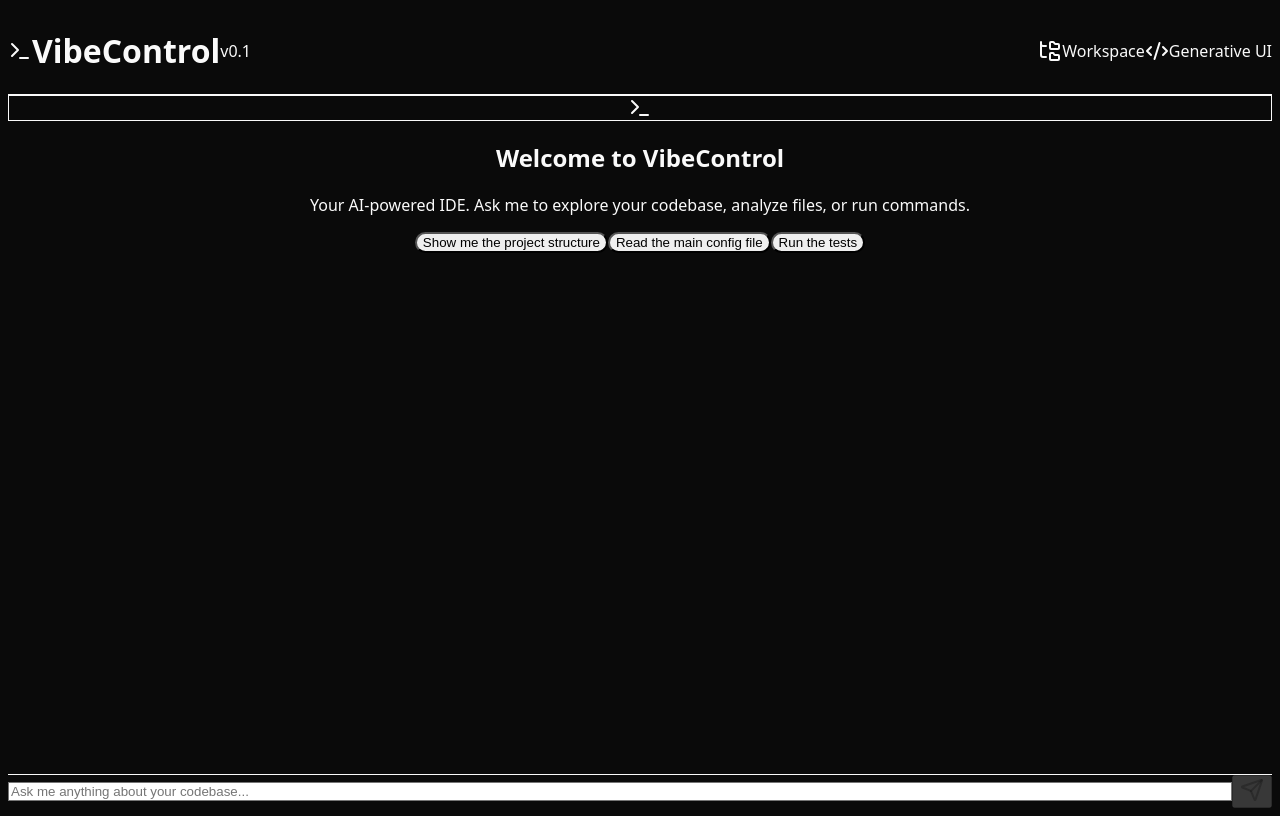
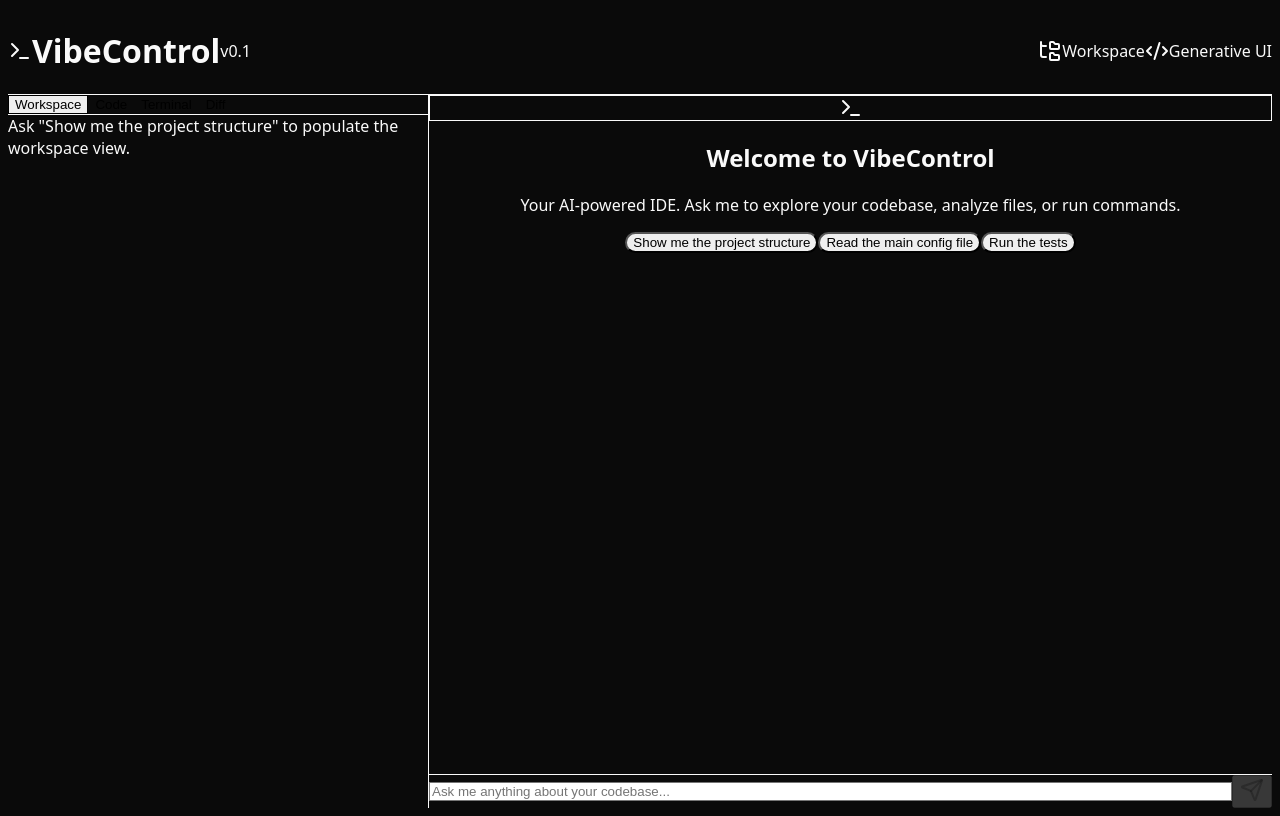
Before and after one commit to wildhash/vibe-control, a Next.js app in the folder web/: page / in a window 1280 px wide. Built offline with nearby package versions, Linux system fonts and the light colour scheme.

Commit message:
feat(web): add HUD and tool loop

```diff
--- a/web/app/api/agent/route.ts
+++ b/web/app/api/agent/route.ts
@@ -9,10 +9,13 @@
  */
 
 import { NextRequest, NextResponse } from "next/server";
+import { basename, resolve, isAbsolute } from "path";
 import {
   GoogleGenerativeAI,
   SchemaType,
   type FunctionDeclaration,
+  type FunctionCall,
+  type Part,
 } from "@google/generative-ai";
 import {
   workspaceList,
@@ -24,8 +27,13 @@ import {
 
 const genAI = new GoogleGenerativeAI(process.env.GEMINI_API_KEY || "");
 
+function detectWorkspaceRoot(): string {
+  const cwd = process.cwd();
+  return basename(cwd) === "web" ? resolve(cwd, "..") : cwd;
+}
+
 // Default workspace path - the vibe-control project itself
-const DEFAULT_WORKSPACE = process.cwd();
+const DEFAULT_WORKSPACE = detectWorkspaceRoot();
 
 // Tool definitions for Gemini
 const tools: FunctionDeclaration[] = [
@@ -115,16 +123,46 @@ interface UIComponent {
   props: Record<string, any>;
 }
 
-async function handleToolCall(toolCall: ToolCall): Promise<{ result: any; component?: UIComponent }> {
+const MAX_TOOL_STEPS = 6;
+const MODEL_TEXT_SEPARATOR = "\n\n";
+const MAX_FILE_CHARS_FOR_MODEL = 20_000;
+
+function toFunctionResponsePayload(value: unknown): object {
+  if (value && typeof value === "object" && !Array.isArray(value)) return value as object;
+  return { result: value };
+}
+
+function safeResponseText(response: { text: () => string }): string {
+  try {
+    return response.text();
+  } catch {
+    return "";
+  }
+}
+
+function safeFunctionCalls(response: { functionCalls: () => FunctionCall[] | undefined }): FunctionCall[] {
+  try {
+    return response.functionCalls() ?? [];
+  } catch {
+    return [];
+  }
+}
+
+function resolveWorkspacePath(maybePath: unknown): string {
+  if (typeof maybePath !== "string" || !maybePath.trim()) return DEFAULT_WORKSPACE;
+  return isAbsolute(maybePath) ? maybePath : resolve(DEFAULT_WORKSPACE, maybePath);
+}
+
+async function handleToolCall(toolCall: ToolCall): Promise<{ modelResponse: object; component?: UIComponent }> {
   const { name, args } = toolCall;
 
   try {
     switch (name) {
       case "list_workspace_files": {
-        const path = args.path || DEFAULT_WORKSPACE;
+        const path = resolveWorkspacePath(args.path);
         const tree = await workspaceList(path, args.depth || 2);
         return {
-          result: tree,
+          modelResponse: { path, tree },
           component: {
             type: "workspace_tree",
             props: { tree, rootPath: path },
@@ -133,20 +171,30 @@ async function handleToolCall(toolCall: ToolCall): Promise<{ result: any; compon
       }
 
       case "read_file": {
-        const content = await workspaceRead(args.path);
-        const ext = args.path.split(".").pop() || "text";
+        const path = resolveWorkspacePath(args.path);
+        const content = await workspaceRead(path);
+        const ext = path.split(".").pop() || "text";
         const langMap: Record<string, string> = {
           ts: "typescript", tsx: "typescript", js: "javascript", jsx: "javascript",
           py: "python", json: "json", md: "markdown", css: "css", html: "html",
         };
+
+        const wasTruncated = content.length > MAX_FILE_CHARS_FOR_MODEL;
+        const modelContent = wasTruncated ? content.slice(0, MAX_FILE_CHARS_FOR_MODEL) : content;
+
         return {
-          result: content,
+          modelResponse: {
+            path,
+            content: modelContent,
+            truncated: wasTruncated,
+            totalChars: content.length,
+          },
           component: {
             type: "code_panel",
             props: {
               code: content,
               language: langMap[ext] || "plaintext",
-              filename: args.path.split(/[/\\]/).pop() || args.path,
+              filename: path.split(/[/\\]/).pop() || path,
             },
           },
         };
@@ -155,7 +203,12 @@ async function handleToolCall(toolCall: ToolCall): Promise<{ result: any; compon
       case "execute_command": {
         const result = await requestApproval("terminal_run", args.reason, args.command);
         return {
-          result,
+          modelResponse: {
+            ...result,
+            action: "terminal_run",
+            reason: args.reason,
+            command: args.command,
+          },
           component: {
             type: "approval_card",
             props: {
@@ -169,22 +222,22 @@ async function handleToolCall(toolCall: ToolCall): Promise<{ result: any; compon
       }
 
       case "get_git_status": {
-        const cwd = args.cwd || DEFAULT_WORKSPACE;
+        const cwd = resolveWorkspacePath(args.cwd);
         const result = await gitStatus(cwd);
-        return { result };
+        return { modelResponse: { cwd, status: result } };
       }
 
       case "get_git_diff": {
-        const cwd = args.cwd || DEFAULT_WORKSPACE;
+        const cwd = resolveWorkspacePath(args.cwd);
         const result = await gitDiff(cwd);
-        return { result };
+        return { modelResponse: { cwd, diff: result } };
       }
 
       default:
-        return { result: { error: `Unknown tool: ${name}` } };
+        return { modelResponse: { error: `Unknown tool: ${name}` } };
     }
   } catch (error: any) {
-    return { result: { error: error.message } };
+    return { modelResponse: { error: error.message } };
   }
 }
 
@@ -216,54 +269,71 @@ export async function POST(request: NextRequest) {
     });
 
     // Send user message
-    const result = await chat.sendMessage(message);
+    const components: UIComponent[] = [];
+    const textParts: string[] = [];
+    let fallbackText = "";
+
+    let sawExecuteCommand = false;
+    let result = await chat.sendMessage(message);
+
+    for (let step = 0; step < MAX_TOOL_STEPS; step++) {
       const response = result.response;
+      const responseText = safeResponseText(response);
+      if (responseText) textParts.push(responseText);
 
-    // Check for function calls
-    const candidates = response.candidates || [];
-    const parts = candidates[0]?.content?.parts || [];
+      const calls = safeFunctionCalls(response);
+      if (calls.length === 0) break;
 
-    const components: UIComponent[] = [];
-    let textContent = "";
+      const functionResponseParts: Part[] = [];
 
-    for (const part of parts) {
-      if (part.text) {
-        textContent += part.text;
-      }
-
-      if (part.functionCall) {
+      for (const call of calls) {
         const toolCall: ToolCall = {
-          name: part.functionCall.name,
-          args: part.functionCall.args as Record<string, any>,
+          name: call.name,
+          args: call.args as Record<string, any>,
         };
 
-        const { result, component } = await handleToolCall(toolCall);
-
-        if (component) {
-          components.push(component);
-        }
-
-        // Add text about what was done if no text yet
-        if (!textContent) {
+        if (!fallbackText) {
           switch (toolCall.name) {
             case "list_workspace_files":
-              textContent = "Here's the project structure:";
+              fallbackText = "Here's the project structure:";
               break;
             case "read_file":
-              textContent = `Here's the content of ${toolCall.args.path}:`;
+              fallbackText = "Here's the file:";
               break;
             case "execute_command":
-              textContent = "This command requires your approval:";
+              fallbackText = "This command requires your approval:";
               break;
             default:
-              textContent = "Here's what I found:";
-          }
-        }
+              fallbackText = "Here's what I found:";
           }
         }
 
+        const { modelResponse, component } = await handleToolCall(toolCall);
+        if (component) components.push(component);
+
+        functionResponseParts.push({
+          functionResponse: {
+            name: toolCall.name,
+            response: toFunctionResponsePayload(modelResponse),
+          },
+        });
+
+        if (toolCall.name === "execute_command") sawExecuteCommand = true;
+      }
+
+      result = await chat.sendMessage(functionResponseParts);
+
+      if (sawExecuteCommand) {
+        const finalText = safeResponseText(result.response);
+        if (finalText) textParts.push(finalText);
+        break;
+      }
+    }
+
+    const textContent = textParts.filter(Boolean).join(MODEL_TEXT_SEPARATOR).trim();
+
     return NextResponse.json({
-      content: textContent || "I'm ready to help you explore your codebase!",
+      content: textContent || fallbackText || "I'm ready to help you explore your codebase!",
       components,
     });
   } catch (error: any) {
--- a/web/app/page.tsx
+++ b/web/app/page.tsx
@@ -17,6 +17,8 @@ interface UIComponent {
   props: any;
 }
 
+type HudTab = "workspace" | "code" | "terminal" | "diff";
+
 interface Message {
   id: string;
   role: MessageRole;
@@ -29,6 +31,13 @@ export default function Home() {
   const [messages, setMessages] = useState<Message[]>([]);
   const [input, setInput] = useState("");
   const [isLoading, setIsLoading] = useState(false);
+  const [activeHudTab, setActiveHudTab] = useState<HudTab>("workspace");
+  const [hudState, setHudState] = useState<{
+    workspace?: UIComponent;
+    code?: UIComponent;
+    terminal?: UIComponent;
+    diff?: UIComponent;
+  }>({});
   const messagesEndRef = useRef<HTMLDivElement>(null);
 
   const scrollToBottom = () => {
@@ -39,14 +48,13 @@ export default function Home() {
     scrollToBottom();
   }, [messages]);
 
-  const handleSubmit = async (e: React.FormEvent) => {
-    e.preventDefault();
-    if (!input.trim() || isLoading) return;
+  const sendMessage = async (text: string) => {
+    if (!text.trim() || isLoading) return;
 
     const userMessage: Message = {
       id: crypto.randomUUID(),
       role: "user",
-      content: input.trim(),
+      content: text.trim(),
       timestamp: new Date(),
     };
 
@@ -73,11 +81,40 @@ export default function Home() {
 
       const data = await response.json();
 
+      const hudUpdates: Partial<typeof hudState> = {};
+      const chatComponents: UIComponent[] = [];
+      for (const comp of (data.components || []) as UIComponent[]) {
+        switch (comp.type) {
+          case "workspace_tree":
+            hudUpdates.workspace = comp;
+            setActiveHudTab("workspace");
+            break;
+          case "code_panel":
+            hudUpdates.code = comp;
+            setActiveHudTab("code");
+            break;
+          case "terminal_stream":
+            hudUpdates.terminal = comp;
+            setActiveHudTab("terminal");
+            break;
+          case "diff_review":
+            hudUpdates.diff = comp;
+            setActiveHudTab("diff");
+            break;
+          default:
+            chatComponents.push(comp);
+        }
+      }
+
+      if (Object.keys(hudUpdates).length > 0) {
+        setHudState((prev) => ({ ...prev, ...hudUpdates }));
+      }
+
       const assistantMessage: Message = {
         id: crypto.randomUUID(),
         role: "assistant",
         content: data.content || "",
-        components: data.components || [],
+        components: chatComponents,
         timestamp: new Date(),
       };
 
@@ -96,10 +133,51 @@ export default function Home() {
     }
   };
 
-  const handleApprove = async (token: string, componentId: string) => {
-    // Token received from ApprovalCard - continue the flow
-    console.log("Approval token received:", token);
-    // This would typically trigger the next step in the agent flow
+  const handleSubmit = async (e: React.FormEvent) => {
+    e.preventDefault();
+    await sendMessage(input);
+  };
+
+  const renderHudContent = () => {
+    switch (activeHudTab) {
+      case "workspace":
+        return hudState.workspace ? (
+          <WorkspaceTree
+            {...hudState.workspace.props}
+            onFileSelect={(path) => sendMessage(`Read the file ${path}`)}
+          />
+        ) : (
+          <div className="text-sm text-zinc-500 p-4">
+            Ask "Show me the project structure" to populate the workspace view.
+          </div>
+        );
+      case "code":
+        return hudState.code ? (
+          <CodePanel {...hudState.code.props} />
+        ) : (
+          <div className="text-sm text-zinc-500 p-4">
+            Ask me to read a file to populate the code view.
+          </div>
+        );
+      case "terminal":
+        return hudState.terminal ? (
+          <TerminalStream {...hudState.terminal.props} />
+        ) : (
+          <div className="text-sm text-zinc-500 p-4">
+            Run a command (it will appear here after approval).
+          </div>
+        );
+      case "diff":
+        return hudState.diff ? (
+          <DiffReview {...hudState.diff.props} />
+        ) : (
+          <div className="text-sm text-zinc-500 p-4">
+            No diff to review yet.
+          </div>
+        );
+      default:
+        return null;
+    }
   };
 
   const renderComponent = (component: UIComponent, index: number) => {
@@ -113,7 +191,20 @@ export default function Home() {
           <ApprovalCard
             key={index}
             {...component.props}
-            onApprove={(token) => handleApprove(token, `${index}`)}
+            onExecutionComplete={(output) => {
+              setHudState((prev) => ({
+                ...prev,
+                terminal: {
+                  type: "terminal_stream",
+                  props: {
+                    lines: String(output || "").split("\n"),
+                    status: "success",
+                    command: component.props.command,
+                  },
+                },
+              }));
+              setActiveHudTab("terminal");
+            }}
           />
         );
       case "terminal_stream":
@@ -127,7 +218,6 @@ export default function Home() {
 
   return (
     <div className="flex flex-col h-screen">
-      {/* Header */}
       <header className="flex items-center justify-between px-6 py-4 border-b border-zinc-800 bg-zinc-900/50">
         <div className="flex items-center gap-3">
           <div className="w-8 h-8 rounded-lg bg-gradient-to-br from-amber-500 to-orange-600 flex items-center justify-center">
@@ -150,7 +240,36 @@ export default function Home() {
         </div>
       </header>
 
-      {/* Messages */}
+      <div className="flex flex-1 min-h-0">
+        {/* Persistent HUD */}
+        <aside className="w-[420px] border-r border-zinc-800 bg-zinc-950/40 flex flex-col min-h-0">
+          <div className="flex items-center gap-1 p-3 border-b border-zinc-800">
+            {(
+              [
+                { id: "workspace", label: "Workspace" },
+                { id: "code", label: "Code" },
+                { id: "terminal", label: "Terminal" },
+                { id: "diff", label: "Diff" },
+              ] as const
+            ).map(({ id, label }) => (
+              <button
+                key={id}
+                onClick={() => setActiveHudTab(id)}
+                className={`text-xs px-2 py-1 rounded-md border transition-colors ${
+                  activeHudTab === id
+                    ? "bg-zinc-800 border-zinc-700 text-zinc-100"
+                    : "bg-transparent border-transparent text-zinc-500 hover:text-zinc-200 hover:bg-zinc-900"
+                }`}
+              >
+                {label}
+              </button>
+            ))}
+          </div>
+          <div className="flex-1 overflow-y-auto p-3">{renderHudContent()}</div>
+        </aside>
+
+        {/* Chat */}
+        <div className="flex-1 flex flex-col min-h-0">
           <main className="flex-1 overflow-y-auto p-6">
             <div className="max-w-4xl mx-auto space-y-6">
               {messages.length === 0 && (
@@ -171,7 +290,7 @@ export default function Home() {
                     ].map((suggestion) => (
                       <button
                         key={suggestion}
-                    onClick={() => setInput(suggestion)}
+                        onClick={() => sendMessage(suggestion)}
                         className="px-3 py-1.5 text-sm bg-zinc-800 hover:bg-zinc-700 rounded-full transition-colors"
                       >
                         {suggestion}
@@ -212,7 +331,6 @@ export default function Home() {
             </div>
           </main>
 
-      {/* Input */}
           <footer className="border-t border-zinc-800 bg-zinc-900/50 p-4">
             <form
               onSubmit={handleSubmit}
@@ -236,5 +354,7 @@ export default function Home() {
             </form>
           </footer>
         </div>
+      </div>
+    </div>
   );
 }
```
Lines whose indentation alone changed are shown as unchanged.
